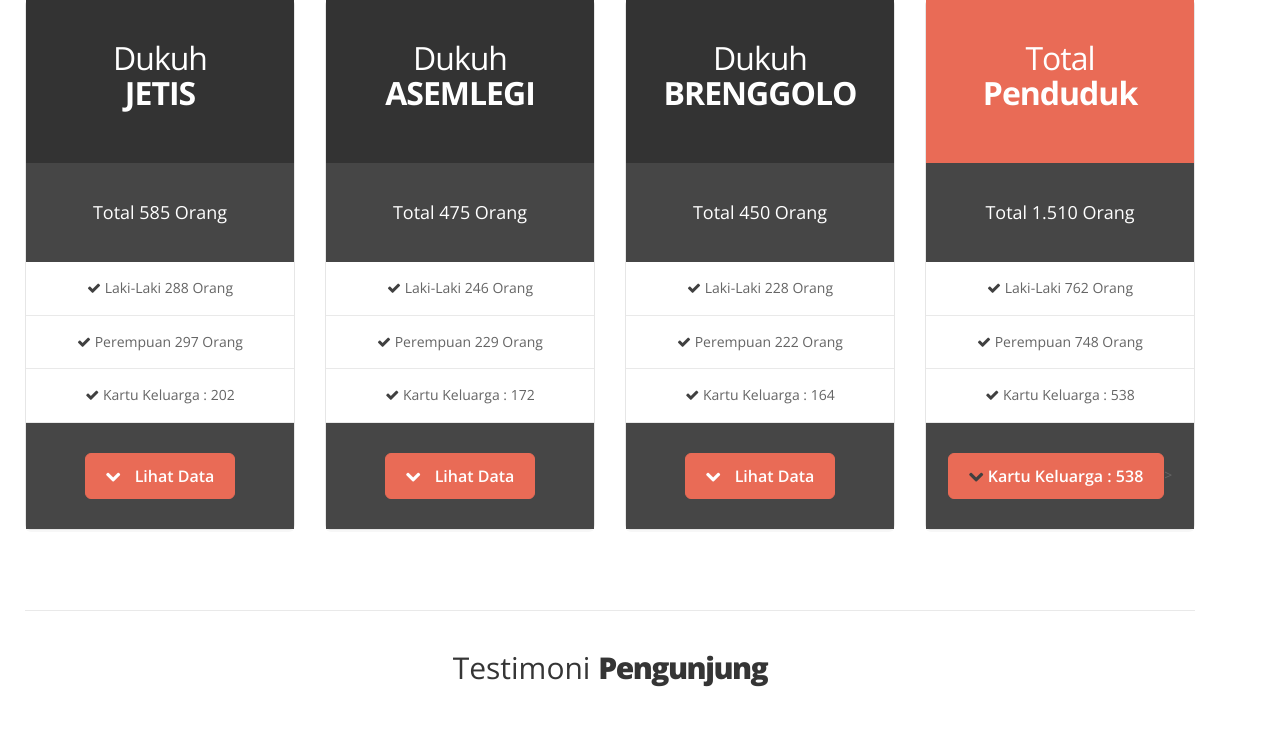
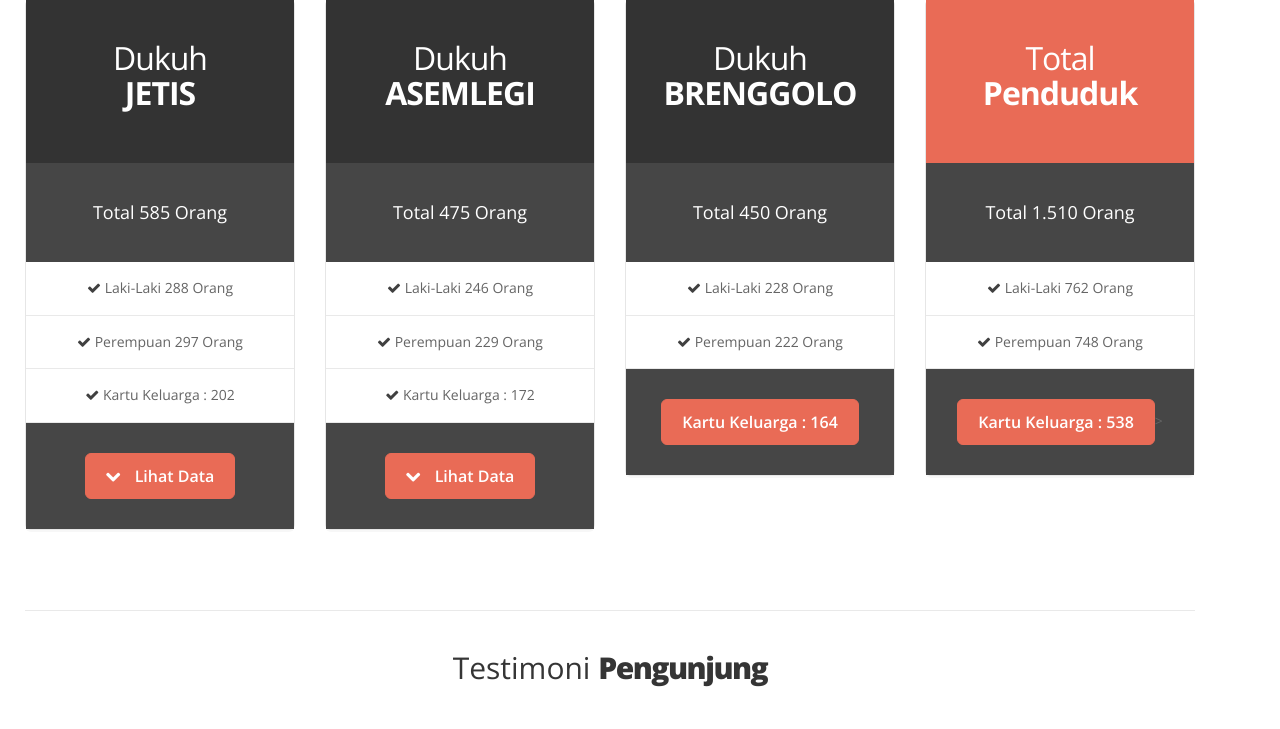
Before and after one commit to rikiwidiantoro/desa, a CodeIgniter app: page /desa/ in a window 1280 px wide. Shown: the part 3005-3734 px from the top of the page. Run offline with CodeIgniter, Linux system fonts and the light colour scheme; data comes from the database, SQL or seed files in the repository; some libraries are stand-ins or nearby versions.

Commit message:
update data

```diff
--- a/application/views/themes/jumlah-penduduk.php
+++ b/application/views/themes/jumlah-penduduk.php
@@ -69,12 +69,11 @@
                         <ul>
                             <li><i class="icon-ok"></i> Laki-Laki 228 Orang</li>
                             <li><i class="icon-ok"></i> Perempuan 222 Orang</li>
-                            <li><i class="icon-ok"></i> Kartu Keluarga : 164</li>
                         </ul>
                     </div>
                     <div class="pricing-action">
-                        <a href="#" class="btn btn-medium btn-theme"><i class="icon-chevron-down"></i>
-                            Lihat Data</a>
+                        <a href="#" class="btn btn-medium btn-theme">
+                        Kartu Keluarga : 164</a>
                     </div>
                 </div>
             </div>
@@ -91,13 +90,12 @@
                         <ul>
                             <li><i class="icon-ok"></i> Laki-Laki 762 Orang</li>
                             <li><i class="icon-ok"></i> Perempuan 748 Orang</li>
-                            <li><i class="icon-ok"></i> Kartu Keluarga : 538</li>
                         </ul>
                     </div>
                     <div class="pricing-action">
                         <!-- <a href="#" class="btn btn-medium btn-theme"><i class="icon-chevron-down"></i>
                             Lihat Data</a> -->
-                        <h5 class="btn btn-medium btn-theme"><i class="icon-chevron-down"></i>
+                        <h5 class="btn btn-medium btn-theme">
                         Kartu Keluarga : 538</h5>>
                     </div>
                 </div>
```
